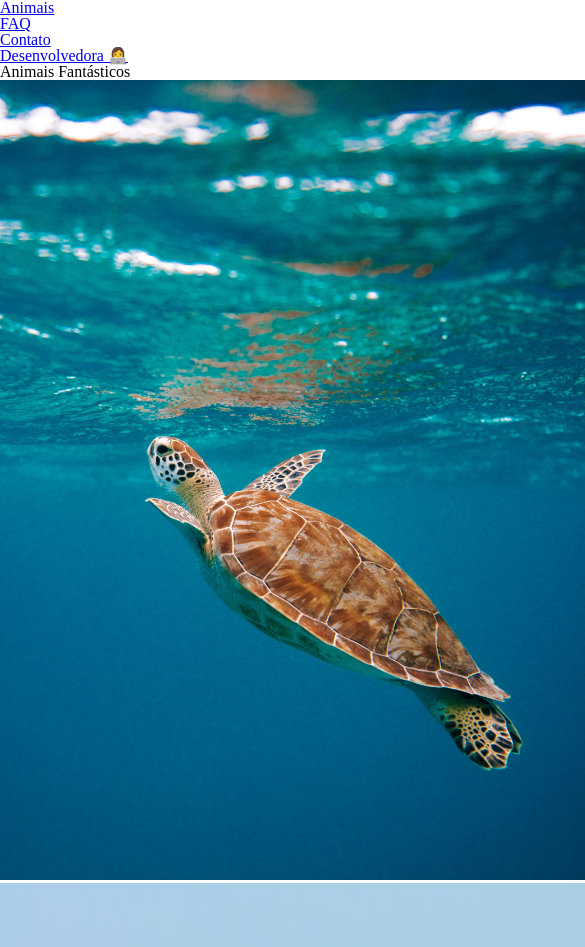
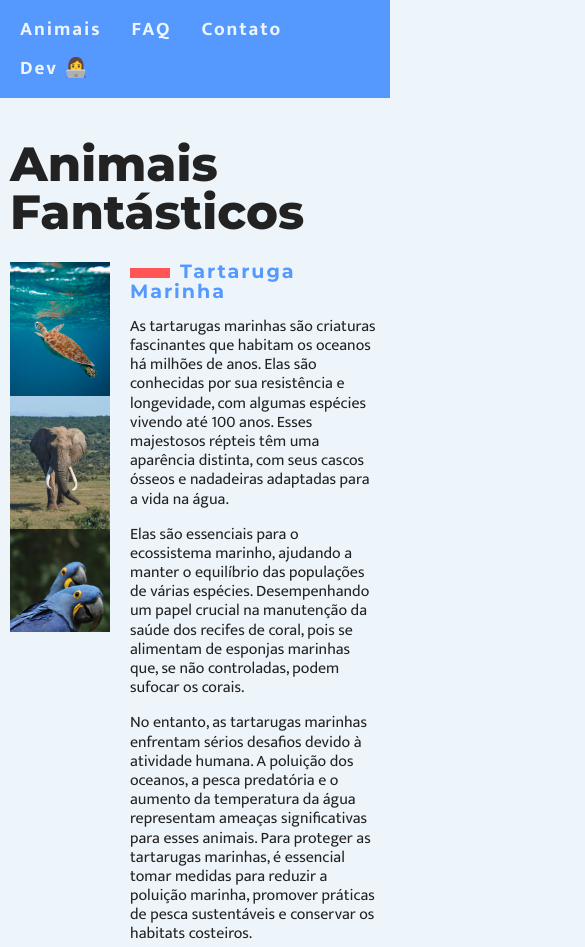
Before and after one commit to sarahscampos/animais-fantasticos, a plain HTML site: page index.html in a window 390 px wide. Shown: the top 947 px of the page, 585 px wide, since content can reach past the window. Drawn offline with Linux system fonts and the light colour scheme.

Commit message:
css do projeto

```diff
--- a/index.html
+++ b/index.html
@@ -8,20 +8,20 @@
   <link rel="stylesheet" href="styles/reset.css">
 </head>
 <body>
-  <header>
-    <nav class="menu">
+  <header class="menu">
+    <nav>
       <ul>
         <li><a href="#animais">Animais</a></li>
         <li><a href="#faq">FAQ</a></li>
         <li><a href="#contato">Contato</a></li>
-        <li><a href="https://github.com/sarahscampos" target="_blank">Desenvolvedora &#x1F469;&#x200D;&#x1F4BB;</a></li>
+        <li><a href="https://github.com/sarahscampos" target="_blank">Dev &#x1F469;&#x200D;&#x1F4BB;</a></li>
       </ul>
     </nav>
   </header>
 
   <section class="grid-section animais" id="animais">
     <h1 class="titulo"> Animais Fantásticos</h1>
-    <ul>
+    <ul class="animais-lista">
       <li>
         <img src="img/imagem1.jpg" alt="Imagem de Tartaruga">
       </li>
@@ -128,8 +128,8 @@
   </section>
 
   <section class="grid-section faq" id="faq">
-    <h1>FAQ</h1>
-    <dl>
+    <h1 class="titulo">FAQ</h1>
+    <dl class="faq-lista">
       <dt>Qual a idade dos animais?</dt>
       <dd>
         A vida útil de diferentes animais varia consideravelmente. Tartarugas marinhas podem viver até 50-80 anos, elefantes africanos podem chegar a 60-70 anos, enquanto os asiáticos podem chegar a 60 anos ou mais. Araras-azuis podem viver cerca de 30-50 anos, baleias podem viver mais de 200 anos (como a baleia-da-groenlândia) ou até 50 anos (como a jubarte). Ursos polares têm uma expectativa de vida de cerca de 25-30 anos, e lobos vivem em média 6-8 anos na natureza, embora em cativeiro possam viver até 12-15 anos.
@@ -153,9 +153,9 @@
   </section>
 
   <section class="grid-section contato" id="contato">
-    <h1>Contato</h1>
+    <h1 class="titulo">Contato</h1>
     <div class="mapa">
-      <iframe src="https://www.google.com/maps/embed?pb=!1m18!1m12!1m3!1d1880582.5411702313!2d-44.899473542360454!3d-22.98655768417963!2m3!1f0!2f0!3f0!3m2!1i1024!2i768!4f13.1!3m3!1m2!1s0x997f5f5afde1dd%3A0xda098a1a9a0bce2e!2sIbama-RJ%20%7C%20Instituto%20Brasileiro%20do%20Meio%20Ambiente%20e%20dos%20Recursos%20Naturais%20Renov%C3%A1veis!5e0!3m2!1spt-BR!2sbr!4v1714929921989!5m2!1spt-BR!2sbr" width="600" height="450" style="border:0;" allowfullscreen="" loading="lazy" referrerpolicy="no-referrer-when-downgrade"></iframe>
+      <iframe src="https://www.google.com/maps/embed?pb=!1m18!1m12!1m3!1d1880582.5411702313!2d-44.899473542360454!3d-22.98655768417963!2m3!1f0!2f0!3f0!3m2!1i1024!2i768!4f13.1!3m3!1m2!1s0x997f5f5afde1dd%3A0xda098a1a9a0bce2e!2sIbama-RJ%20%7C%20Instituto%20Brasileiro%20do%20Meio%20Ambiente%20e%20dos%20Recursos%20Naturais%20Renov%C3%A1veis!5e0!3m2!1spt-BR!2sbr!4v1714929921989!5m2!1spt-BR!2sbr" width="300" height="250" style="border:0;" allowfullscreen="" loading="lazy" referrerpolicy="no-referrer-when-downgrade"></iframe>
     </div>
     <ul class="dados">
       <li><a href="mailto:sarahstephanycampos@gmail.com">sarahstephanycampos@gmail.com</a></li>
@@ -165,7 +165,7 @@
     </ul>
   </section>
 
-  <footer classs="copy">
+  <footer class="copy">
     <p>Todos os direitos reservados.</p>
   </footer>
 
--- a/styles/reset.css
+++ b/styles/reset.css
@@ -46,3 +46,8 @@ table {
 	border-collapse: collapse;
 	border-spacing: 0;
 }
+
+img {
+	display: block;
+	max-width: 100%;
+}
--- a/styles/style.css
+++ b/styles/style.css
@@ -0,0 +1,220 @@
+@import url('https://fonts.googleapis.com/css2?family=Mukta:wght@400;500;700&display=swap');
+@import url('https://fonts.googleapis.com/css2?family=Montserrat:ital,wght@0,100..900;1,100..900&display=swap');
+
+::-moz-selection { /* Code for Firefox */
+  color: #ffff;
+  background: #ff5555;
+}
+
+::selection {
+  color: #ffff;
+  background: #ff5555;
+}
+
+body {
+  background-color: #edf5fa;
+  color: #222;
+  -webkit-font-smoothing: antialiased;
+  display: grid;
+  grid-template-columns: 1fr 120px minmax(300px, 800px) 1fr;
+
+}
+
+.menu {
+  grid-column: 3 / 5;
+  margin-top: 2rem;
+  margin-bottom: 2rem;
+  background-color: #5599ff;
+}
+
+.menu ul {
+  display: flex;
+  flex-wrap: wrap;
+  padding: 10px;
+}
+
+.menu li a {
+  display: block;
+  padding: 10px;
+  margin-right: 10px;
+  color: #edf5fa;
+  text-decoration: none;
+  font-family: 'Mukta', sans-serif;
+  font-weight: 700;
+  font-size: 1.2rem;
+  letter-spacing: .1em;
+}
+
+.grid-section {
+  grid-column: 2/4;
+  width: 100%;
+  box-sizing: border-box;
+  padding: 10px;
+  display: grid;
+  grid-template-columns: 90px 300px 1fr;
+  grid-gap: 20px;
+  margin-bottom: 4rem;
+}
+
+.titulo {
+  font-family: 'Montserrat', sans-serif;
+  font-weight: 800;
+  font-size: 6rem;
+  line-height: 1;
+  margin-bottom: 1rem;
+  grid-column: 1/4;
+}
+
+.animais h2 {
+  font-family: 'Montserrat', sans-serif;
+  font-size: 1.2rem;
+  font-weight: 700;
+  letter-spacing: .1em;
+  margin-bottom: 1rem;
+  color: #5599ff;
+}
+
+.animais h2::before {
+  content: '';
+  display: inline-block;
+  width: 40px;
+  height: 10px;
+  margin-right: 10px;
+  background-color: #ff5555;
+}
+
+
+.animais p {
+  font-family: 'Mukta', Arial;
+  line-height: 1.2;
+  margin-bottom: 1rem;
+}
+
+.animais-lista {
+  height: 370px;
+  overflow-y: scroll;
+  grid-column: 2;
+}
+
+.animais-lista::-webkit-scrollbar {
+  width: 16px;
+}
+
+.animais-lista::-webkit-scrollbar-thumb {
+  background-color: #ff5555;
+  border-right: 2px solid #edf5fa;
+  border-left: 4px solid #edf5fa;
+}
+
+.animais-lista::-webkit-scrollbar-track {
+  background-color: #edf5fa;
+}
+
+.animais-descricao {
+  grid-column: 3;
+}
+
+.animais-descricao section{
+  margin-bottom: 3rem;
+}
+
+.faq-lista {
+  grid-column: 2/4;
+}
+
+.faq-lista dt {
+  font-family: 'Montserrat', sans-serif;
+  font-weight: 700;
+  letter-spacing: .1em;
+  color: #5599ff;
+  margin-top: 2rem;
+  margin-bottom: .5rem;
+}
+
+.faq-lista dt::before {
+  content: '';
+  display: inline-block;
+  width: 20px;
+  height: 10px;
+  margin-right: 10px;
+  background-color: #ff5555;
+}
+
+.faq-lista dd {
+  font-family: 'Mukta', Arial;
+  line-height: 1.2;
+  margin-left: 30px;
+}
+
+.mapa {
+  grid-column: 2/4;
+}
+
+.dados {
+  grid-column: 4;
+}
+
+.dados li {
+  margin-bottom: 1rem;
+  font-family: 'Mukta', Arial;
+}
+
+.dados li a {
+  color:#222;
+}
+.dados li::before {
+  content: '';
+  display: inline-block;
+  width: 20px;
+  height: 10px;
+  margin-right: 10px;
+  background-color: #ff5555;
+}
+
+.copy {
+  grid-column: 3/5;
+  background-color: #ff5555;
+  margin-bottom: 2rem;
+}
+
+.copy p {
+  font-family: 'Mukta', sans-serif;
+  color: #ffff;
+  font-weight: 600;
+  font-size: 1.2rem;
+  padding: 20px;
+}
+
+@media (max-width:700px) {
+  body {
+    grid-template-columns: 1fr;
+  }
+
+  .menu, .grid-section, .copy {
+    grid-column: 1;
+  }
+
+  .grid-section {
+    grid-template-columns: 100px 1fr;
+    grid-gap: 10px;
+  }
+  .animais-lista {
+    grid-column: 1;
+  }
+
+  .faq-lista, .dados, .mapa {
+    grid-column: 1 / 3;
+  }
+
+  .grid-section h1 {
+    font-size: 3rem;
+  }
+
+  .menu {
+    margin-top: 0px;
+  }
+
+  .copy {
+    margin-bottom: 0px;
+  }
+}
```
